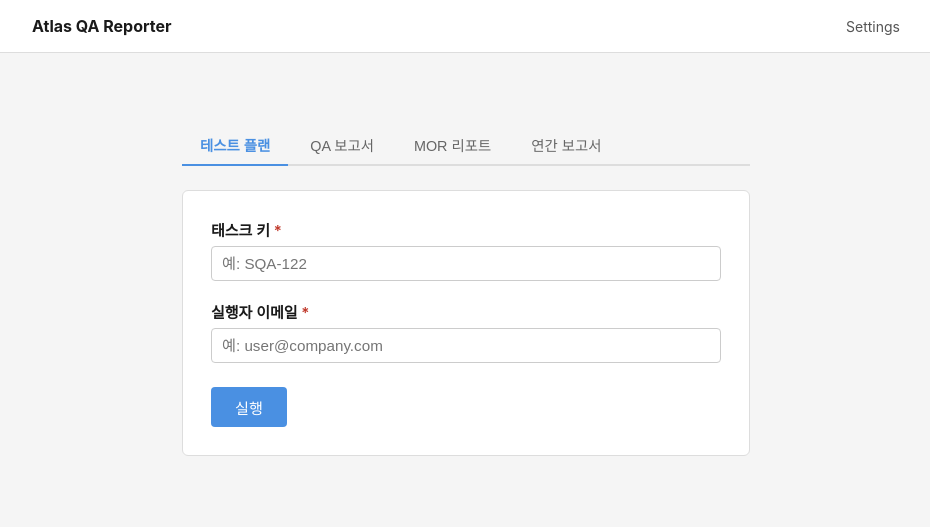
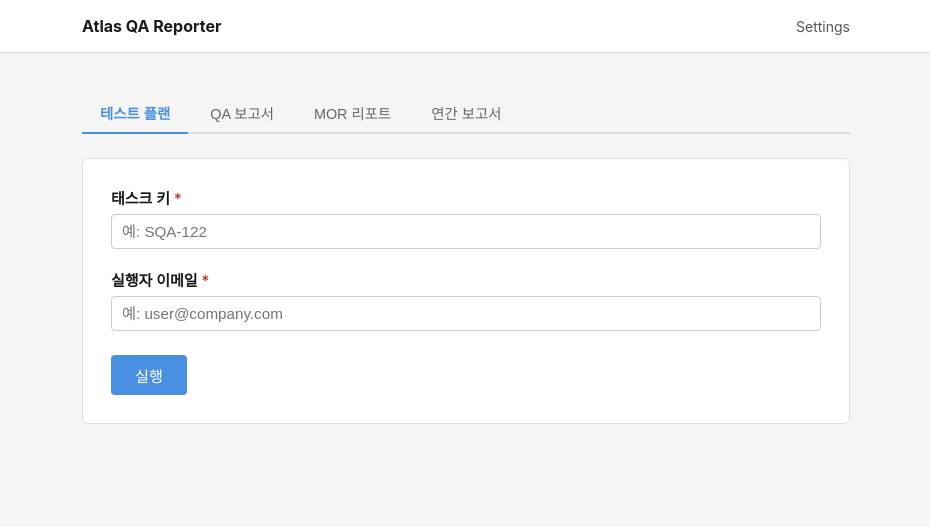
Before and after one commit to jamieqa0/bodoc-jira-automation, a Flask app: page / in a window 1280 px wide. Shown: the top 527 px of the page, without its empty margins (174-1104 px from the left). Run offline with Flask 3, Linux system fonts and the light colour scheme.

Commit message:
fix: Task 3 UI 수정 — 레이아웃 정렬 및 ARIA tab pattern 완성
- site-header__inner, page-wrapper max-width 800px으로 통일
- main-wrapper padding 32px 16px (좌우 여백 추가)
- page-wrapper margin 8px auto로 축소 (main-wrapper 패딩과 중복 방지)
- 탭 버튼에 id, aria-controls 추가; 탭 패널에 aria-labelledby 추가

Co-Authored-By: Claude Sonnet 4.6 <noreply@anthropic.com>

```diff
--- a/static/style.css
+++ b/static/style.css
@@ -13,8 +13,8 @@ body {
 
 /* ===== Layout ===== */
 .page-wrapper {
-  max-width: 600px;
-  margin: 40px auto;
+  max-width: 800px;
+  margin: 8px auto;
   padding: 0 16px;
 }
 
@@ -133,7 +133,7 @@ body {
 }
 
 .site-header__inner {
-  max-width: 900px;
+  max-width: 800px;
   margin: 0 auto;
   padding: 0 16px;
   height: 52px;
@@ -166,7 +166,7 @@ body {
 
 /* ===== Main Wrapper ===== */
 .main-wrapper {
-  padding: 32px 0;
+  padding: 32px 16px;
 }
 
 /* ===== Tab Navigation ===== */
--- a/templates/index.html
+++ b/templates/index.html
@@ -5,14 +5,14 @@
 <div class="page-wrapper">
 
   <div class="tab-nav" role="tablist">
-    <button class="tab-btn active" role="tab" data-tab="test-plan" aria-selected="true">테스트 플랜</button>
-    <button class="tab-btn" role="tab" data-tab="qa" aria-selected="false">QA 보고서</button>
-    <button class="tab-btn" role="tab" data-tab="mor" aria-selected="false">MOR 리포트</button>
-    <button class="tab-btn" role="tab" data-tab="annual" aria-selected="false">연간 보고서</button>
+    <button class="tab-btn active" data-tab="test-plan" role="tab" aria-selected="true" id="tab-test-plan" aria-controls="panel-test-plan">테스트 플랜</button>
+    <button class="tab-btn" data-tab="qa" role="tab" aria-selected="false" id="tab-qa" aria-controls="panel-qa">QA 보고서</button>
+    <button class="tab-btn" data-tab="mor" role="tab" aria-selected="false" id="tab-mor" aria-controls="panel-mor">MOR 리포트</button>
+    <button class="tab-btn" data-tab="annual" role="tab" aria-selected="false" id="tab-annual" aria-controls="panel-annual">연간 보고서</button>
   </div>
 
   <!-- Tab 1: 테스트 플랜 -->
-  <div class="tab-panel active" id="panel-test-plan" role="tabpanel">
+  <div class="tab-panel active" id="panel-test-plan" role="tabpanel" aria-labelledby="tab-test-plan">
     <form class="report-form" id="form-test-plan" data-report-type="test_plan" novalidate>
       <div class="form-group">
         <label for="tp-task-key">태스크 키 <span class="required">*</span></label>
@@ -31,7 +31,7 @@
   </div>
 
   <!-- Tab 2: QA 보고서 -->
-  <div class="tab-panel" id="panel-qa" role="tabpanel">
+  <div class="tab-panel" id="panel-qa" role="tabpanel" aria-labelledby="tab-qa">
     <form class="report-form" id="form-qa" data-report-type="qa" novalidate>
       <div class="form-group">
         <label for="qa-task-key">태스크 키 <span class="required">*</span></label>
@@ -50,7 +50,7 @@
   </div>
 
   <!-- Tab 3: MOR 리포트 -->
-  <div class="tab-panel" id="panel-mor" role="tabpanel">
+  <div class="tab-panel" id="panel-mor" role="tabpanel" aria-labelledby="tab-mor">
     <form class="report-form" id="form-mor" data-report-type="mor" novalidate>
       <div class="form-group">
         <label for="mor-month">대상 월 <span class="required">*</span></label>
@@ -76,7 +76,7 @@
   </div>
 
   <!-- Tab 4: 연간 보고서 -->
-  <div class="tab-panel" id="panel-annual" role="tabpanel">
+  <div class="tab-panel" id="panel-annual" role="tabpanel" aria-labelledby="tab-annual">
     <form class="report-form" id="form-annual" data-report-type="annual" novalidate>
       <div class="form-group">
         <label for="annual-year">대상 연도 <span class="required">*</span></label>
```
